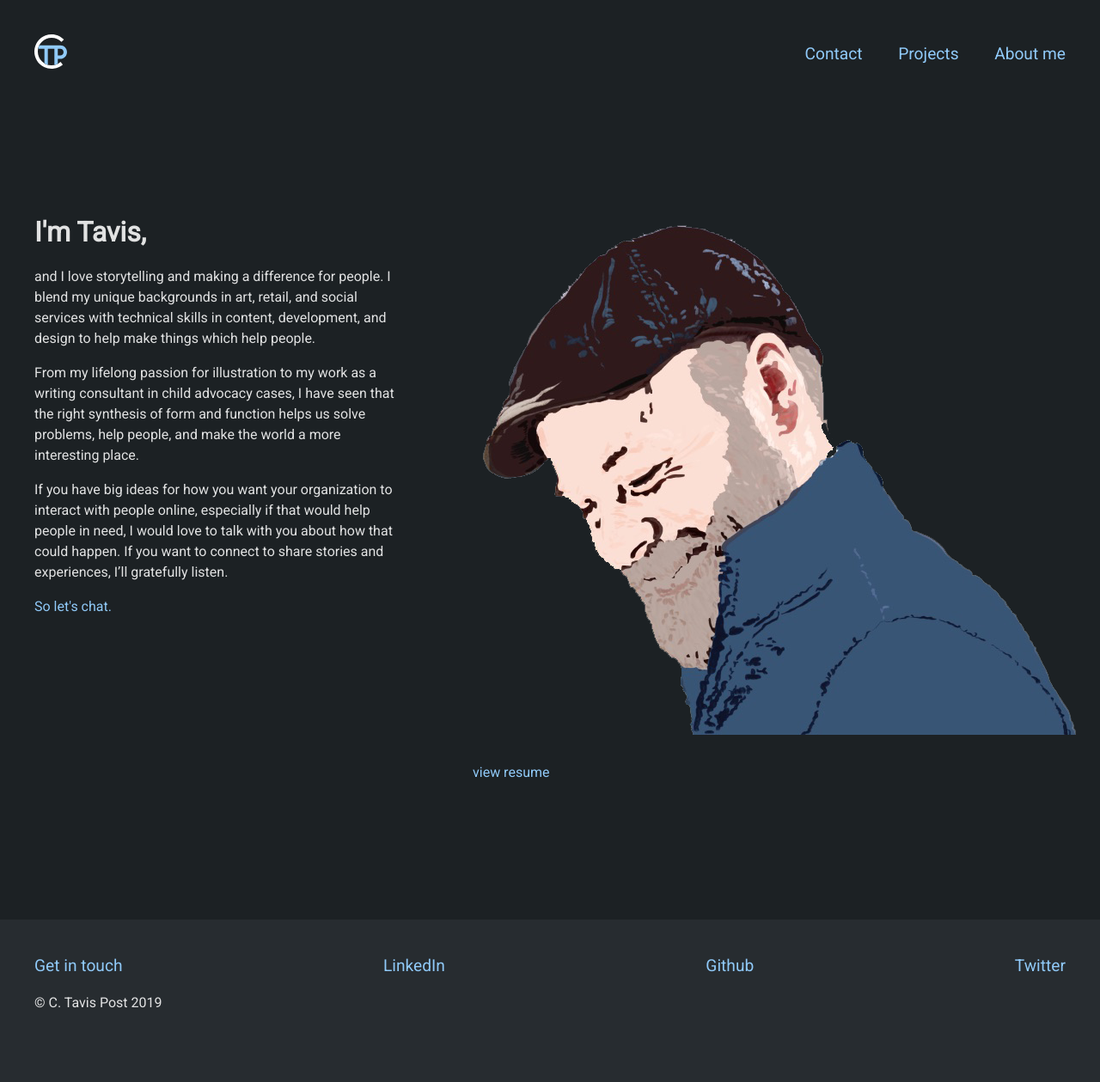
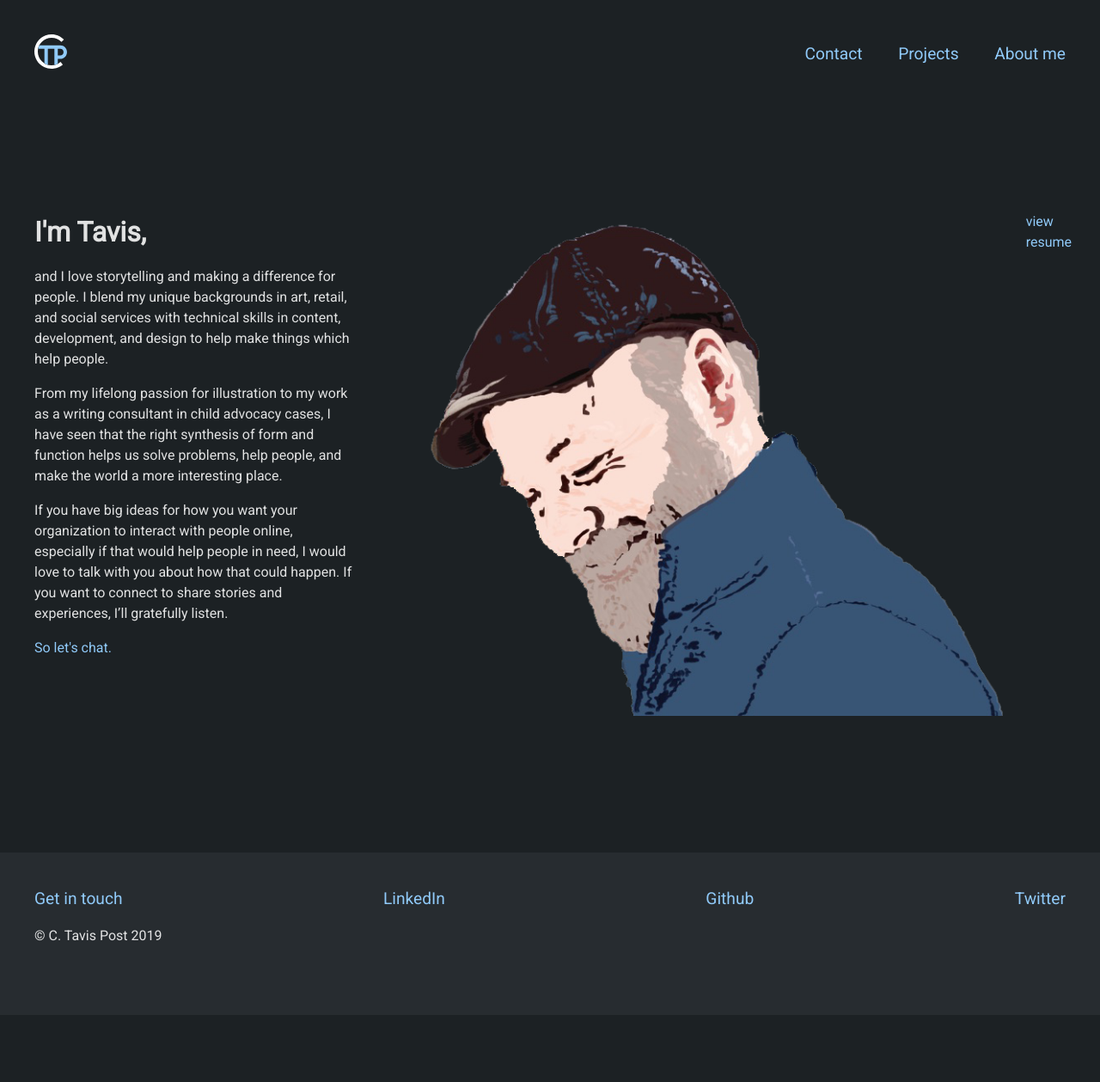
Before and after one commit to ctavispost/personalPortfolio, a Jekyll site: the page built from about.md, in a window 1280 px wide. Shown: the whole page at 86% size. Built offline with Jekyll 4.4.1, drawn with Linux system fonts in a browser that asks for light colours; our own code applies the rules of GitHub Pages for plain Markdown files; after the commit the page ends 1181 px from its top, so only the background shows below that.

Commit message:
Increase size of text colimn in about.md for larger screens, remove resume link, align portrait

```diff
--- a/styles/main.css
+++ b/styles/main.css
@@ -373,19 +373,19 @@
 
 .aboutAside {
   display: flex;
-  flex-direction: column;
 }
 
 @media screen and (min-width: 66ch) {
   .aboutContainer {
     display: grid;
-    grid-template-columns: minmax(40ch, 1fr) auto;
+    grid-template-columns: minmax(50ch, 1fr) auto;
     grid-gap: var(--outerMargin);
     justify-content: center;
   }
 
   .aboutAside {
     justify-content: center;
+    align-items: flex-start;
   }
 }
 
@@ -393,5 +393,4 @@
   max-width: 100%;
   object-fit: contain;
   overflow-x: hidden;
-  margin-bottom: 2rem;
 }
```
